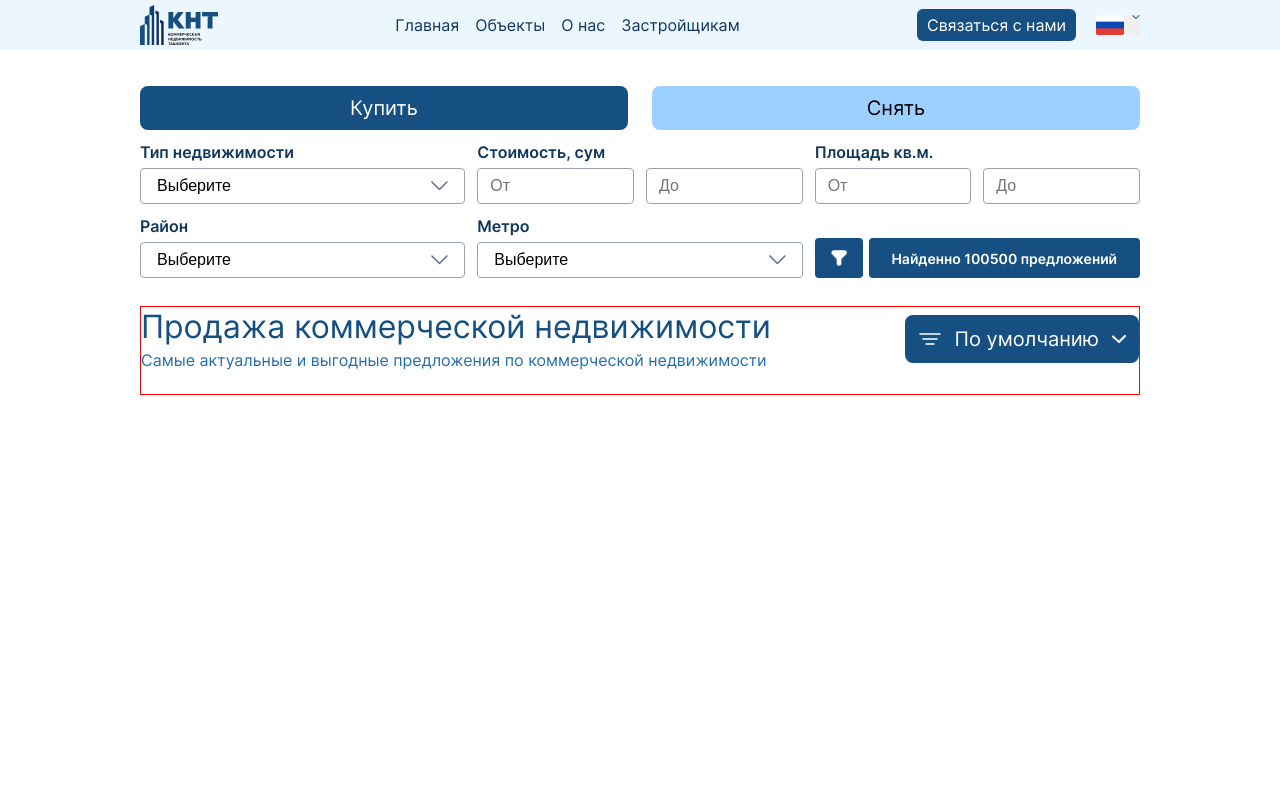
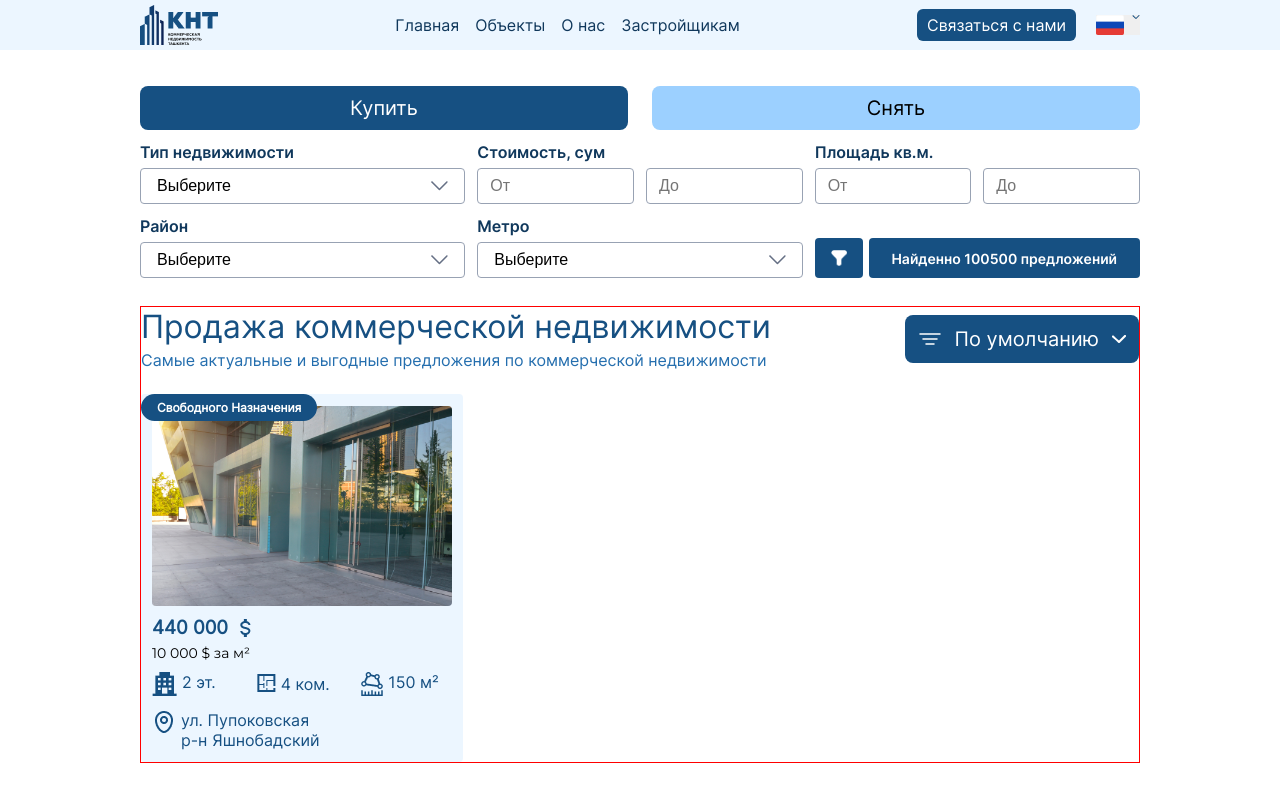
Before and after one commit to Mohammadxoja2005/knt, a React (Vite) app: page /objects in a window 1280 px wide. Built offline with nearby package versions, Linux system fonts and the light colour scheme.

Commit message:
made object page apartment list

```diff
--- /dev/null
+++ b/src/layouts/objectProduct/ObjectProduct.tsx
@@ -0,0 +1,54 @@
+import { FC } from 'react'
+import styles from "./index.module.scss";
+// icons
+import POSTICON1 from "../../assets/icons/posticon1.png"
+import POSTICON2 from "../../assets/icons/posticon2.png"
+import POSTICON3 from "../../assets/icons/posticon3.png"
+import POSTICON4 from "../../assets/icons/posticon4.png"
+import DOLLAR from "../../assets/icons/dollar.png"
+import SLIDEREXAMPLE from "../../assets/images/slider_example.png"
+
+const ObjectProduct: FC = () => {
+    return (
+
+        <div className={styles.offerPr}>
+            <div className={styles.offerPr_watermark}>
+                Свободного назначения
+            </div>
+            <div className={styles.offerPr_images_con}>
+
+                <div className={styles.offerPr_img_self}>
+                    <img src={SLIDEREXAMPLE} alt="" />
+                </div>
+
+            </div>
+            <div className={styles.offerPr_title_con}>
+                <h3 className={styles.offerPr_title}>10 000 $ за м²</h3>
+                <div className={styles.offerPr_price_con}>
+                    <h3 className={styles.offerPr_price} >440 000</h3>
+                    <img src={DOLLAR} alt="currency" />
+                </div>
+            </div>
+            <div className={styles.offerPr_detail_con}>
+                <div className={styles.offerPr_detail}>
+                    <img className={styles.offerPr_detail_img} src={POSTICON1} alt="icon detail floor" />
+                    <p className={styles.offerPr_detail_name}>2 эт.</p>
+                </div>
+                <div className={styles.offerPr_detail}>
+                    <img className={styles.offerPr_detail_img} src={POSTICON2} alt="icon detail room count" />
+                    <p className={styles.offerPr_detail_name}>4 ком.</p>
+                </div>
+                <div className={styles.offerPr_detail}>
+                    <img className={styles.offerPr_detail_img} src={POSTICON3} alt="icon detail flat size" />
+                    <p className={styles.offerPr_detail_name}>150 м²</p>
+                </div>
+                <div className={styles.offerPr_detail}>
+                    <img className={styles.offerPr_detail_img} src={POSTICON4} alt="icon detail location" />
+                    <p className={styles.offerPr_detail_name}>ул. Пупоковская р-н Яшнобадский</p>
+                </div>
+            </div>
+        </div>
+    )
+}
+
+export default ObjectProduct
--- /dev/null
+++ b/src/layouts/objectProduct/index.module.scss
@@ -0,0 +1,99 @@
+.offerPr {
+  padding: 12px 11px;
+  background-color: #ecf6ff;
+  font-family: inter-regular;
+  max-width: 322px;
+  border-radius: 4px;
+  position: relative;
+}
+
+.offerPr_images_con {
+  position: relative;
+  height: 200px;
+  margin-bottom: 10px;
+}
+
+.offerPr_watermark {
+  padding: 6px 16px;
+  background-color: #165082;
+  color: white;
+  text-transform: capitalize;
+  border-radius: 20px;
+  font-weight: 600;
+  position: absolute;
+  left: 0;
+  top: 0;
+  z-index: 1000;
+  font-size: 12px;
+  pointer-events: none;
+}
+
+.offerPr_btn_next > img {
+  pointer-events: none;
+}
+
+.offerPr_btn_prev > img {
+  pointer-events: none;
+}
+
+.offerPr_img_list {
+  width: 100%;
+  height: 100%;
+  border-radius: 20px;
+}
+
+.offerPr_price {
+  color: #165082;
+}
+
+.offerPr_img_self,
+.offerPr_img_self > img {
+  width: 100%;
+  height: 100%;
+  object-fit: cover;
+  border-radius: 4px;
+}
+
+.offerPr_title_con {
+  display: flex;
+  flex-direction: column-reverse;
+  align-items: flex-start;
+  gap: 5px;
+  margin-bottom: 10px;
+}
+
+.offerPr_title {
+  font-size: 14px;
+  font-family: mont-regular;
+  font-weight: 400;
+  max-width: 163px;
+}
+
+.offerPr_price_con {
+  display: flex;
+  align-items: center;
+  gap: 12px;
+}
+
+.offerPr_detail_con {
+  display: grid;
+  grid-template-columns: 1fr 1fr 1fr;
+  flex-wrap: wrap;
+  gap: 14px;
+  align-items: center;
+}
+
+.offerPr_detail {
+  display: flex;
+  align-items: start;
+  gap: 5px;
+}
+
+.offerPr_detail_name {
+  max-width: 140px;
+  color: #165082;
+}
+
+.offerPr_detail:last-child {
+  grid-column: 1/3;
+}
--- a/src/pages/objects/Objects.tsx
+++ b/src/pages/objects/Objects.tsx
@@ -14,6 +14,7 @@ const Objects: FC = () => {
             <br />
             <Filter />
             <Market />
+            {/* <Footer /> */}
         </>
     )
 }
--- a/src/pages/objects/components/market/marketlist/MarketList.tsx
+++ b/src/pages/objects/components/market/marketlist/MarketList.tsx
@@ -1,10 +1,12 @@
 import { FC } from 'react'
 import styles from "./index.module.scss";
+// layouts
+import ObjectProduct from '../../../../../layouts/objectProduct/ObjectProduct';
 
 const MarketList: FC = () => {
     return (
         <div className={styles.list}>
-
+            <ObjectProduct />
         </div>
     )
 }
```
Also changed, not shown: src/assets/icons/posticon4.png (added), 1 other file (tests, documents, lock files or other folders).
